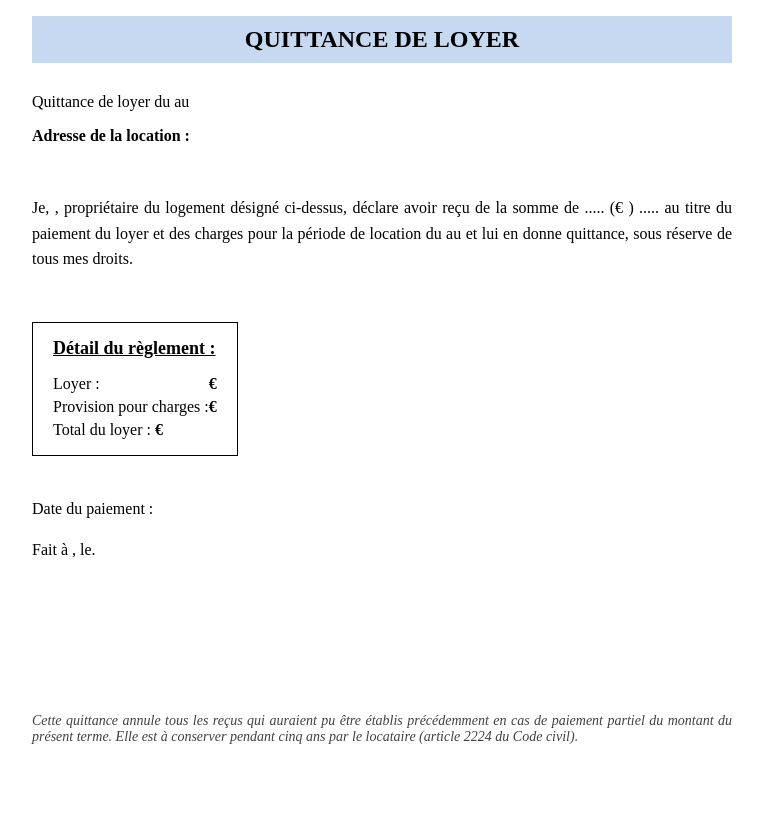
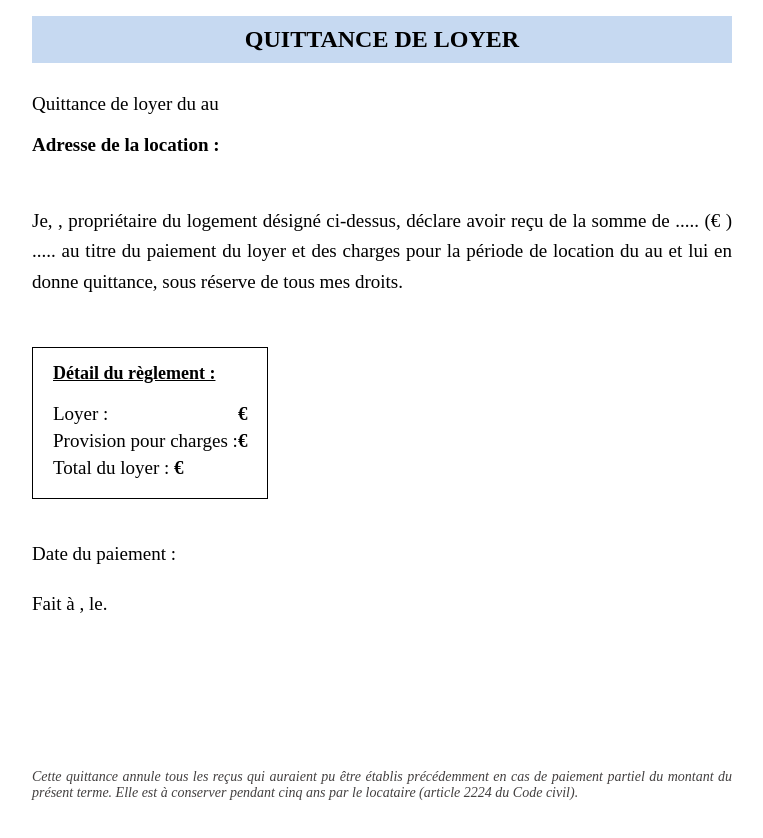
Before and after one commit to NatashaFinkel/piaZadora, a React (Vite) app in the folder theGoldenRing/: page / in a window 1280 px wide. Shown: the top 838 px of the page, without its empty margins (16-779 px from the left). Before the commit the page ends 807 px from the top, so only its background shows below. Built offline with nearby package versions, Linux system fonts and the light colour scheme; no server answers.

Commit message:
css : modification de quittance.css

```diff
--- a/theGoldenRing/src/quittance.css
+++ b/theGoldenRing/src/quittance.css
@@ -2,7 +2,7 @@ body {
   font-family: "Times New Roman", serif;
   background-color: #fff;
   color: #000000ff;
-  font-size: medium;
+  font-size: 19px;
 }
 
 .quittance-container {
@@ -17,8 +17,8 @@ h1 {
   text-transform: uppercase;
   font-size: 24px;
   margin-bottom: 30px;
-    padding: 10px;
-    background-color: #c6d9f1;
+  padding: 10px;
+  background-color: #c6d9f1;
 }
 
 .periode {
@@ -39,9 +39,9 @@ h1 {
 
 .details {
   margin-bottom: 25px;
-    border: 1px solid black;
-    width: fit-content;
-    padding: 0px 20px;
+  border: 1px solid black;
+  width: fit-content;
+  padding: 0px 20px;
 }
 
 .details h2 {
```
